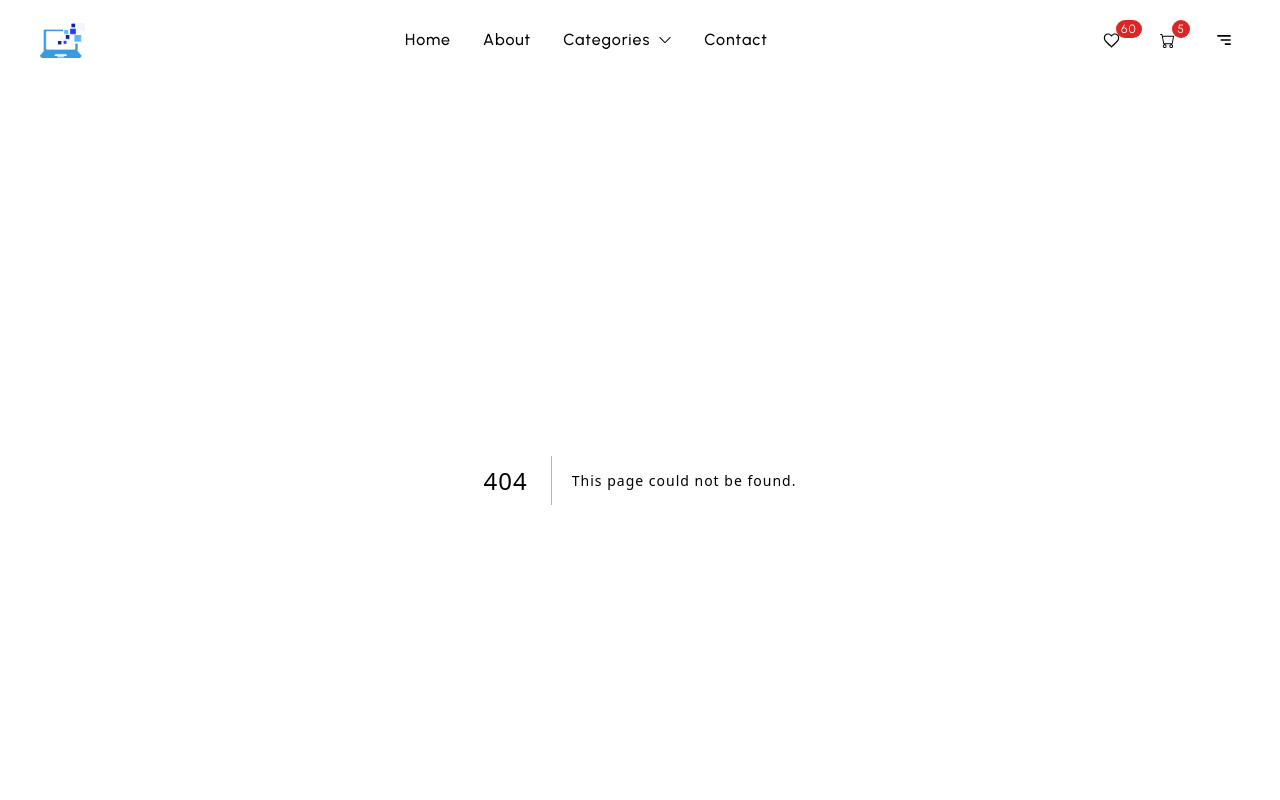
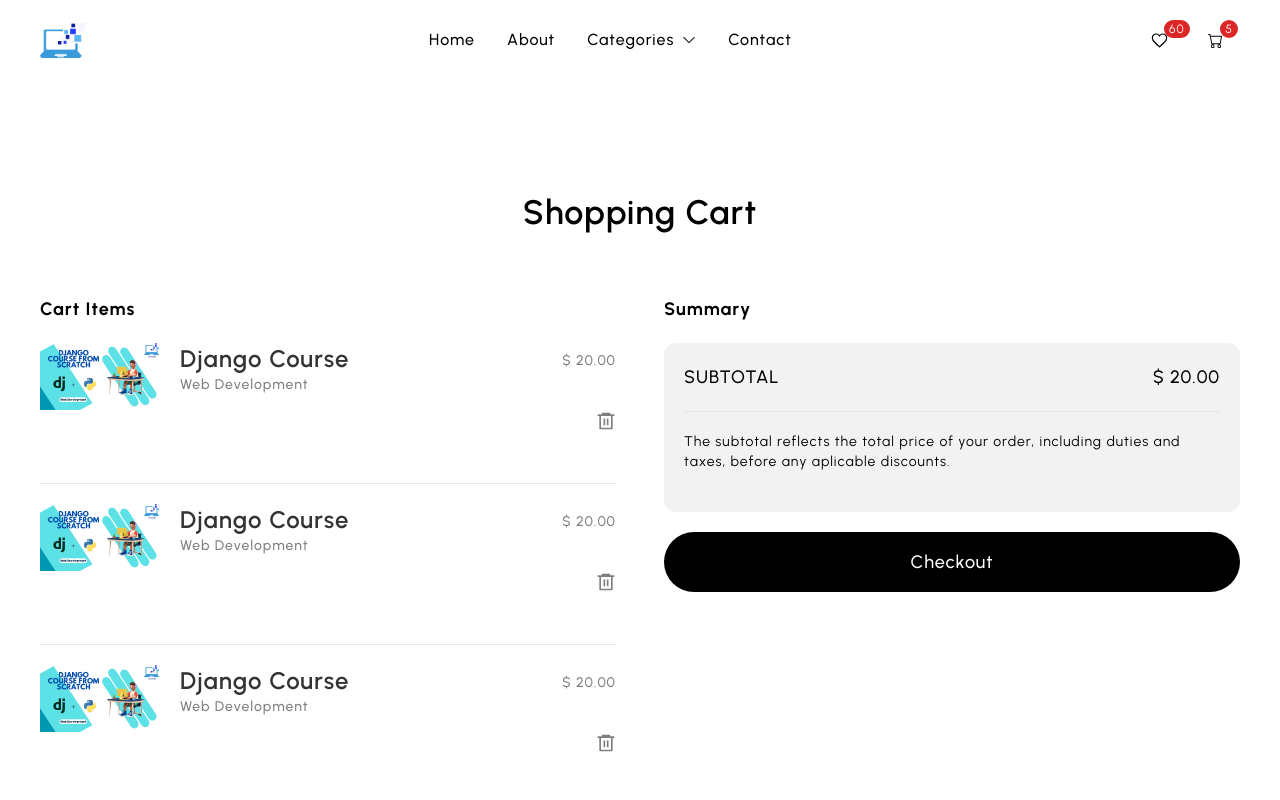
Before and after one commit to Geffrerson7/E-COMMERCE, a Next.js app: page /cart in a window 1280 px wide. Before the commit this address had no page. Shown: the top 800 px of the page. Built offline with nearby package versions, Linux system fonts and the light colour scheme.

Commit message:
Add empty cart

```diff
--- /dev/null
+++ b/components/CartItem.jsx
@@ -0,0 +1,42 @@
+import React from "react";
+import { RiDeleteBin6Line } from "react-icons/ri";
+
+const CartItem = () => {
+  return (
+    <div className="flex py-5 gap-3 md:gap-5 border-b">
+      {/* IMAGE START */}
+      <div className="shrink-0 aspect-square w-[50] md:w-[120px]">
+        <img src="banner-1.png" />
+      </div>
+      {/* IMAGE END */}
+
+      <div className="w-full flex flex-col">
+        <div className="flex flex-col md:flex-row justify-between">
+          {/* PRODUCT TITLE */}
+          <div className="text-lg md:text-2xl font-semibold text-black/[0.8]">
+            Django Course
+          </div>
+          {/* PRODUCT SUBTITLE */}
+          <div className="text-sm md:text-md font-medium text-black/[0.5] block md:hidden">
+            Web Development
+          </div>
+          {/* PRODUCT PRICE */}
+          <div className="text-sm md:text-md font-medium text-black/[0.5] mt-2">
+            $ 20.00
+          </div>
+        </div>
+        {/* PRODUCT SUBTITLE */}
+        <div className="text-sm md:text-md font-medium text-black/[0.5] block">
+          Web Development
+        </div>
+
+        <div className="flex items-center justify-between mt-4">
+          <div className="flex items-center gap-2 md:gap-10 text-black/[0.5] text-sm md:text-md"></div>
+          <RiDeleteBin6Line className="cursor-pointer text-black/[0.5] hover:text-black text-[16px] md:text-[20px]" />
+        </div>
+      </div>
+    </div>
+  );
+};
+
+export default CartItem;
--- a/components/Header.jsx
+++ b/components/Header.jsx
@@ -21,7 +21,7 @@ const Header = () => {
       if (window.scrollY > lastScrollY && !mobileMenu) {
         setShow("-translate-y-[80px]");
       } else {
-        setShow("shadow-sm")
+        setShow("shadow-sm");
       }
     } else {
       setShow("translate-y-0");
@@ -63,16 +63,20 @@ const Header = () => {
           {/* Icon End */}
 
           {/* Icon Start */}
-          <div className="w-8 md:w-12 h-8 md:h-12 rounded-full flex justify-center items-center hover:bg-black/[0.05] cursor-pointer relative">
-            <BsCart className="text-[15px] md:text[20px]" />
-            <div className="h-[14px] md:h-[18px] min-w-[14px] md:min-w-[18px] rounded-full bg-red-600 absolute top-1 left-5 md:left-7 text-white text-[10px] md:text-[12px] flex justify-center items-center px-[2px] md:px-[5px]">
-              5
+          <Link href="/cart">
+            <div className="w-8 md:w-12 h-8 md:h-12 rounded-full flex justify-center items-center hover:bg-black/[0.05] cursor-pointer relative">
+              <BsCart className="text-[15px] md:text[20px]" />
+              <div className="h-[14px] md:h-[18px] min-w-[14px] md:min-w-[18px] rounded-full bg-red-600 absolute top-1 left-5 md:left-7 text-white text-[10px] md:text-[12px] flex justify-center items-center px-[2px] md:px-[5px]">
+                5
+              </div>
             </div>
-          </div>
+          </Link>
           {/* Icon End */}
 
           {/* Mobile Icon Start */}
-          <div className="w-8 md:w-12 h-8 md:h-12 rounded-full flex justify-center items-center hover:bg-black/[0.05] cursor-pointer relative -mr-2">
+          <div className="w-8 md:w-12 h-8 md:h-12 rounded-full flex justify-center items-center hover:bg-black/[0.05] cursor-pointer relative -mr-2
+          md:hidden
+          ">
             {mobileMenu ? (
               <VscChromeClose
                 className="text-[16px]"
--- a/components/ProductDetailsCarousel.jsx
+++ b/components/ProductDetailsCarousel.jsx
@@ -1,6 +1,5 @@
 import React from "react";
 import "react-responsive-carousel/lib/styles/carousel.min.css";
-import { Carousel } from "react-responsive-carousel";
 import Image from "next/image";
 import bannerImg1 from "../public/banner-1.png";
 
--- /dev/null
+++ b/pages/cart.js
@@ -0,0 +1,85 @@
+import React from "react";
+import Image from "next/image";
+import Link from "next/link";
+import Wrapper from "@/components/Wrapper";
+import CartItem from "@/components/CartItem";
+
+const Cart = () => {
+  return (
+    <div className="w-full md:py-20">
+      <Wrapper>
+        {/* HEADING AND PARAGRAPH START */}
+        <div className="text-center max-w-[800px] mx-auto mt-8 ms:mt-0">
+          <div className="text-[28px] md:text-[34px] mb-5 font-semibold leading-tight">
+            Shopping Cart
+          </div>
+        </div>
+        {/* HEADING AND PARAGRAPH SEND */}
+        {/* CART CONTENT START */}
+        <div className="flex flex-col lg:flex-row gap-12 py-10">
+          {/* CART ITEM START */}
+          <div className="flex-[2]">
+            <div className="text-lg font-bold">Cart Items</div>
+            <CartItem />
+            <CartItem />
+            <CartItem />
+          </div>
+          {/* CART ITEM END */}
+
+          {/* SUMMARY START */}
+          <div className="flex-[2]">
+            <div className="text-lg font-bold">Summary</div>
+
+            <div className="p-5 my-5 bg-black/[0.05] rounded-xl">
+              <div className="flex justify-between">
+                <div className="uppercase text-md md:text-lg font-medium text-black">
+                  Subtotal
+                </div>
+                <div className="text-md md:text-lg font-medium text-black">
+                  $ 20.00
+                </div>
+              </div>
+              <div className="text-sm md:text-md py-5 border-t mt-5">
+                The subtotal reflects the total price of your order, including
+                duties and taxes, before any aplicable discounts.
+              </div>
+            </div>
+            {/* BUTTON STAR */}
+            <button className="w-full py-4 rounded-full bg-black text-white text-lg font-medium transition-transform active:scale-95 mb-3 hover:opacity-75">
+              Checkout
+            </button>
+            {/* BUTTON END */}
+          </div>
+          {/* SUMMARY END */}
+        </div>
+        {/* CART CONTENT END */}
+
+        {/* This is empty cart screen */}
+        {/* <div className="flex-[2] flex flex-col items-center pb-[50px] md:-mt-14">
+          <Image
+            src="/empty-cart.jpg"
+            width={300}
+            height={300}
+            className="w-[300px] md:w-[400px]"
+          />
+          <span className="text-xl font-bold">
+              You cart is empty
+          </span>
+          <span className="text-center mt-4">
+            Looks like you hace not added amything in your cart
+            <br />
+            Go ahead and explore top categories.
+          </span>
+          <Link
+          href="/"
+          className="py-4 px-8 rounded-full bg-black text-white text-lg font-medium transition-transform active:scale-95 mb-3 hover:opacity-75 mt-8"
+          >
+            Continue Shopping
+          </Link>
+        </div> */}
+      </Wrapper>
+    </div>
+  );
+};
+
+export default Cart;
```
